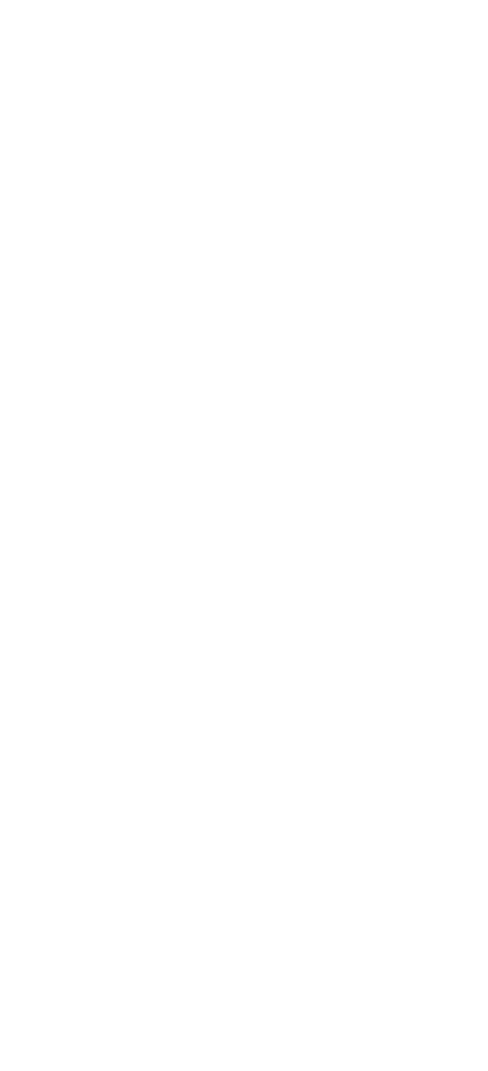
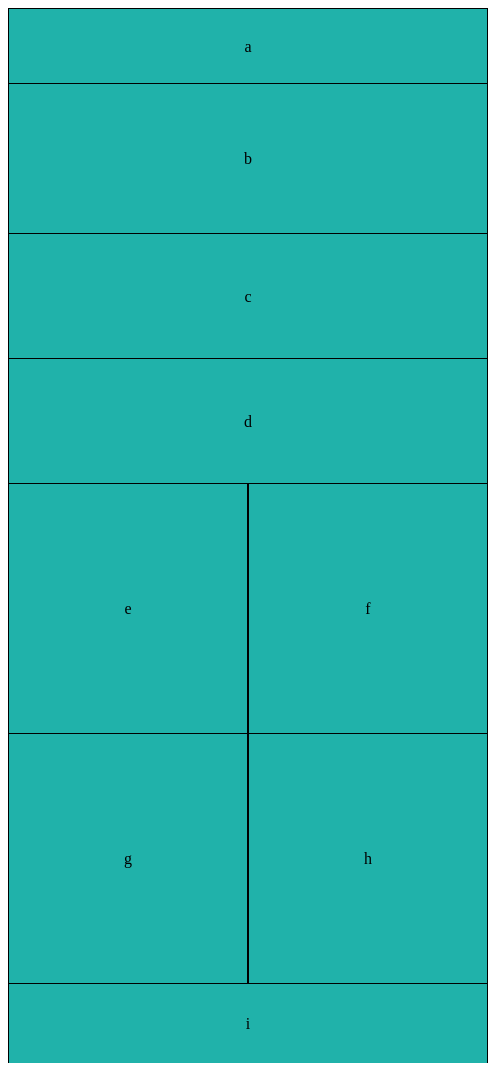
Before and after one commit to hollydavis541/lab-01, a plain HTML site: page index.html in a window 390 px wide. Shown: the whole page, 488 px wide, since content can reach past the window. Before the commit the page ends 844 px from the top, so only its background shows below. Drawn offline with Linux system fonts and the light colour scheme.

Commit message:
initial mobile style created

```diff
--- a/css/styles.css
+++ b/css/styles.css
@@ -0,0 +1,58 @@
+/* I'm starting styling here, but will eventually break it out into the other CSS files */
+
+
+header, aside, #section-c, #section-d, #section-efgh span, footer {
+  background: lightseagreen;
+  margin: auto;
+  text-align: center;
+  box-sizing: border-box;
+  border: 0.5px solid black;
+  border-bottom: 0;
+}
+
+header {
+  width: 480px;
+  height: 75px;
+}
+
+header span {
+  line-height: 75px;
+}
+
+aside {
+  width: 480px;
+  height: 150px;
+}
+
+aside span {
+  line-height: 150px;
+}
+
+#section-c, #section-d {
+  width: 480px;
+  height: 125px;
+  line-height: 125px;
+}
+
+#section-efgh {
+  width: 480px;
+  margin: auto;
+}
+
+#section-efgh span {
+  width: 240px;
+  height: 250px;
+  float: left;
+  line-height: 250px;
+}
+
+#mobile-clear {
+  clear: both;
+}
+
+footer {
+  clear: both;
+  width: 480px;
+  height: 80px;
+  line-height: 80px;
+}
--- a/index.html
+++ b/index.html
@@ -8,6 +8,34 @@
   <title>RWD Lab</title>
 </head>
 <body>
+  <header>
+    <span>a</span>
+  </header>
 
+  <main>
+    <aside>
+      <span>b</span>
+    </aside>
+
+    <section id="section-c">
+      <span>c</span>
+    </section>
+
+    <section id="section-d">
+        <span>d</span>
+      </section>
+
+    <section id="section-efgh">
+      <span>e</span>
+      <span>f</span>
+      <div id="mobile-clear"></div>
+      <span>g</span>
+      <span>h</span>
+    </section>
+  </main>
+
+  <footer>
+    <span>i</span>
+  </footer>
 </body>
 </html>
```
